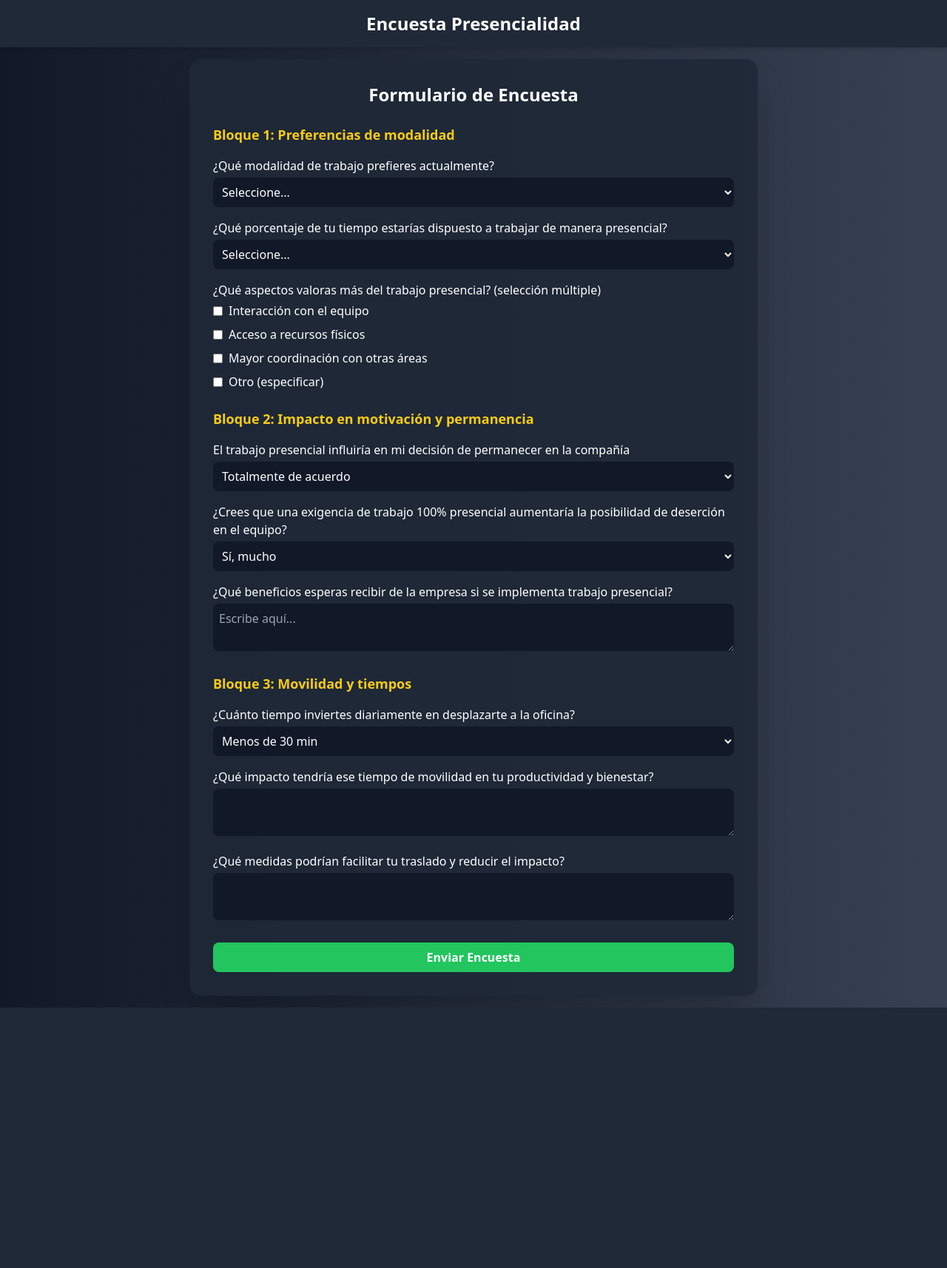
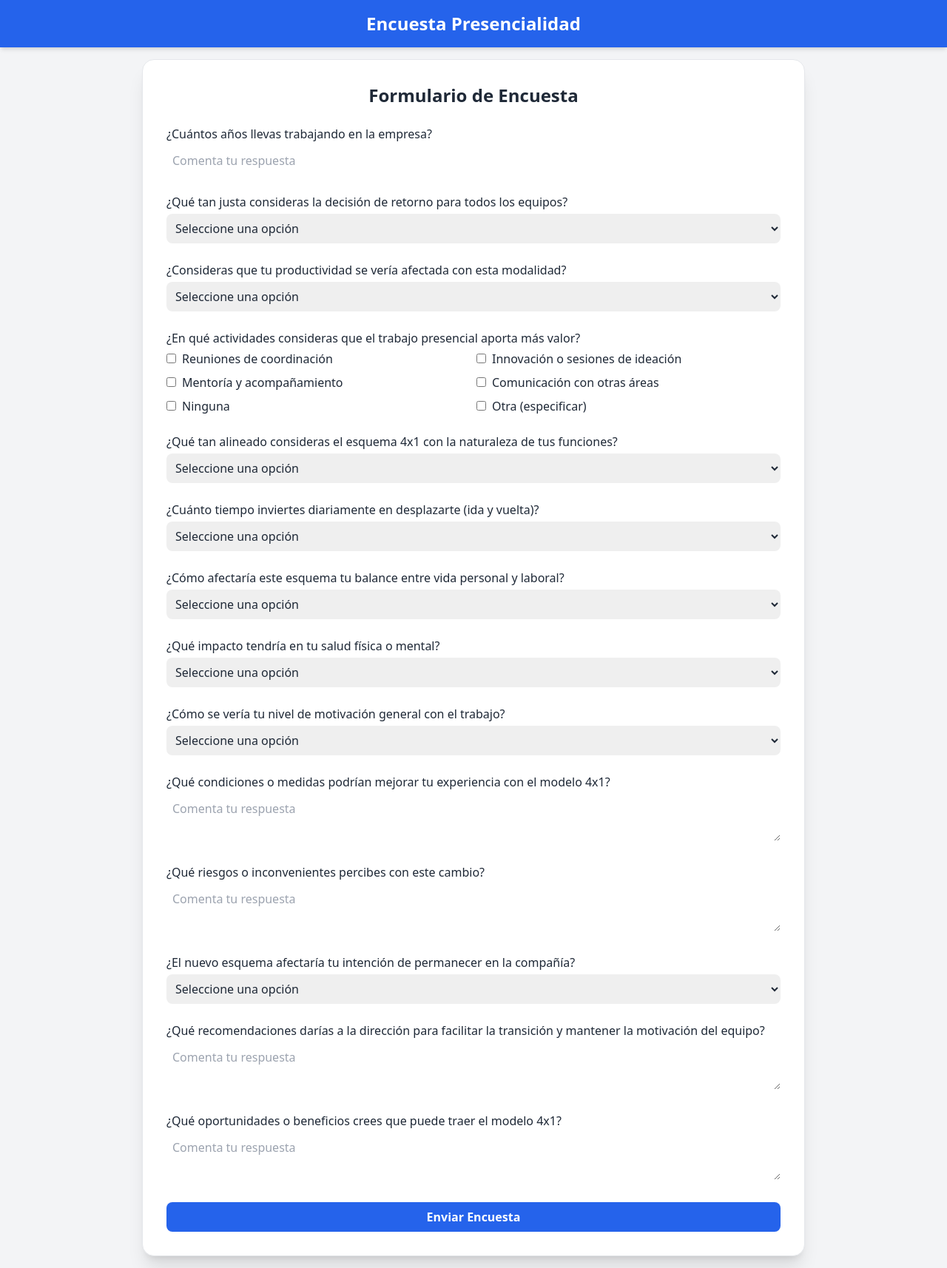
Before and after one commit to AlejRoDo64/EncuestaPresencialidad, a Flask app: page /formulario in a window 1280 px wide. Shown: the whole page at 74% size. Before the commit the page ends 1362 px from the top, so only its background shows below. Run offline with Flask 3, Linux system fonts and the light colour scheme; the visitor is signed in with stand-in values (Sample User, id 1); some libraries are stand-ins or nearby versions.

Commit message:
actualizacion imagenes y preguntas

```diff
--- a/app.py
+++ b/app.py
@@ -4,7 +4,6 @@ import pandas as pd
 from oauth2client.service_account import ServiceAccountCredentials
 import datetime as dt
 
-# ---------------- CONFIGURACIÓN GOOGLE SHEETS ----------------
 scope = [
     "https://www.googleapis.com/auth/spreadsheets",
     "https://www.googleapis.com/auth/drive"
@@ -12,9 +11,8 @@ scope = [
 credentials = ServiceAccountCredentials.from_json_keyfile_name("credentials.json", scope)
 gc = gspread.authorize(credentials)
 
-# IDs de Google Sheets
-ID_USERS = "1UUaq4_qWEXvaV8jnEXvWk_kKQQ-d-Xkvly1hyMZVGMI"        # Usuarios autorizados
-ID_RESPUESTAS = "1c9NX6Tc9f2mLTD5jf_902lo6ibn6JIAb7JS9g8WF_Ms" # Respuestas de encuestas
+ID_USERS = "1UUaq4_qWEXvaV8jnEXvWk_kKQQ-d-Xkvly1hyMZVGMI"
+ID_RESPUESTAS = "1c9NX6Tc9f2mLTD5jf_902lo6ibn6JIAb7JS9g8WF_Ms"
 
 def load_excel_from_drive(file_id):
     sh = gc.open_by_key(file_id)
@@ -22,72 +20,71 @@ def load_excel_from_drive(file_id):
     data = ws.get_all_records()
     return pd.DataFrame(data)
 
-def append_to_excel(file_id, fila):
+def append_to_excel(file_id, fila, headers):
     sh = gc.open_by_key(file_id)
     ws = sh.sheet1
+    if len(ws.get_all_values()) == 0:
+        ws.append_row(headers)
     ws.append_row(fila)
 
-# ---------------- FLASK ----------------
+
 app = Flask(__name__)
 app.secret_key = "my_secret_key"
 
-# Cargar usuarios válidos
+
 df_users = load_excel_from_drive(ID_USERS)
 
-# ---------------- LOGIN ----------------
 @app.route("/", methods=["GET", "POST"])
 def login():
     mensaje = ""
     if request.method == "POST":
         identificacion = request.form.get("identificacion")
         clave = request.form.get("clave")
-
-        # Verificar usuario (usuario == clave)
         if (identificacion in df_users["usuario"].astype(str).values and
             clave == identificacion):
             session["usuario"] = identificacion
             return redirect("/formulario")
         else:
             mensaje = "❌ Usuario o clave incorrectos"
-
     return render_template("Login.html", mensaje=mensaje)
 
-# ---------------- FORMULARIO ----------------
 @app.route("/formulario", methods=["GET", "POST"])
 def formulario():
     if "usuario" not in session:
         return redirect("/")
 
     if request.method == "POST":
-        # Obtener selección múltiple
-        seleccionados = request.form.getlist("valor_presencial")
-        otro_texto = request.form.get("otro_valor", "").strip()
-
-        # Si hay texto en "otro", lo añadimos como valor real
+        seleccionados_extra = request.form.getlist("valor_presencial_extra")
+        otro_texto = request.form.get("otro_valor2", "").strip()
         if otro_texto:
-            seleccionados.append(otro_texto)
+            seleccionados_extra.append(otro_texto)
 
         respuestas = {
             "fecha": dt.datetime.now().strftime("%Y-%m-%d %H:%M:%S"),
-            "modalidad": request.form.get("modalidad"),
-            "porcentaje_presencial": request.form.get("porcentaje"),
-            "valor_presencial": ", ".join(seleccionados),
-            "permanencia": request.form.get("permanencia"),
-            "desercion": request.form.get("desercion"),
-            "beneficios": request.form.get("beneficios"),
-            "tiempo_movilidad": request.form.get("tiempo"),
-            "impacto_movilidad": request.form.get("impacto"),
-            "medidas_movilidad": request.form.get("medidas"),
+            "anios_empresa": request.form.get("anios_empresa"),
+            "justicia": request.form.get("justicia"),
+            "productividad": request.form.get("productividad"),
+            "valor_presencial_extra": ", ".join(seleccionados_extra),
+            "alineacion": request.form.get("alineacion"),
+            "tiempo_total": request.form.get("tiempo_total"),
+            "balance": request.form.get("balance"),
+            "salud": request.form.get("salud"),
+            "motivacion": request.form.get("motivacion"),
+            "mejoras": request.form.get("mejoras"),
+            "riesgos": request.form.get("riesgos"),
+            "permanencia_empresa": request.form.get("permanencia_empresa"),
+            "recomendaciones": request.form.get("recomendaciones"),
+            "oportunidades": request.form.get("oportunidades"),
         }
 
-        append_to_excel(ID_RESPUESTAS, list(respuestas.values()))
+        headers = list(respuestas.keys())
+        fila = list(respuestas.values())
+        append_to_excel(ID_RESPUESTAS, fila, headers)
 
-        # ✅ cerrar sesión y volver al login
         session.clear()
-        return redirect("/")
+        return render_template("Base.html", mensaje="✅ Tu encuesta ha sido registrada con éxito.", redirigir_login=True)
 
     return render_template("Formulario.html")
 
-# ---------------- MAIN ----------------
 if __name__ == "__main__":
     app.run(debug=True)
--- a/templates/Base.html
+++ b/templates/Base.html
@@ -1,45 +1,42 @@
-<!doctype html>
+<!DOCTYPE html>
 <html lang="es">
   <head>
-    <meta charset="utf-8">
-    <meta name="viewport" content="width=device-width, initial-scale=1">
+    <meta charset="utf-8" />
+    <meta name="viewport" content="width=device-width, initial-scale=1" />
     <title>{% block title %}Encuesta Anónima{% endblock %}</title>
 
-    <!-- TailwindCSS -->
     <script src="https://cdn.tailwindcss.com"></script>
-    <!-- SweetAlert2 -->
     <script src="https://cdn.jsdelivr.net/npm/sweetalert2@11"></script>
-
     {% block head_extra %}{% endblock %}
   </head>
 
-  <body class="min-h-screen bg-gradient-to-r from-gray-900 to-gray-700 flex flex-col">
-    <!-- Header -->
-    <header class="bg-gray-800 text-white py-4 shadow-md">
-      <h1 class="text-center text-xl sm:text-2xl font-bold">Encuesta Presencialidad</h1>
+  <body class="min-h-screen bg-gray-100 flex flex-col">
+    <header class="bg-blue-600 text-white py-4 shadow-md">
+      <h1 class="text-center text-xl sm:text-2xl font-bold">
+        Encuesta Presencialidad
+      </h1>
     </header>
 
-    <!-- Contenido dinámico -->
     <main class="flex-1 flex items-center justify-center p-4">
       {% block content %}{% endblock %}
     </main>
-
-    <!-- Mensajes globales -->
     {% if mensaje %}
     <script>
       Swal.fire({
         icon: "{{ 'success' if '✅' in mensaje else 'error' }}",
         title: "{{ 'Éxito' if '✅' in mensaje else 'Error' }}",
         html: `<p class="mt-2 text-lg font-bold">{{ mensaje.replace("✅ ","").replace("❌ ","") }}</p>`,
-        background: "#1e1e1e",
-        color: "#fff",
-        confirmButtonColor: "{{ '#16a34a' if '✅' in mensaje else '#dc2626' }}",
+        background: "#fff",
+        color: "#333",
+        confirmButtonColor: "{{ '#2563eb' if '✅' in mensaje else '#dc2626' }}",
         confirmButtonText: "Aceptar",
         customClass: { popup: "rounded-2xl shadow-lg" }
+      }).then(() => {
+        {% if redirigir_login %}
+          window.location.href = "/";
+        {% endif %}
       });
     </script>
-    {% endif %}
-
-    {% block scripts %}{% endblock %}
+    {% endif %} {% block scripts %}{% endblock %}
   </body>
 </html>
--- a/templates/Formulario.html
+++ b/templates/Formulario.html
@@ -2,125 +2,157 @@
 {% block title %}Formulario - Encuesta Anónima{% endblock %}
 
 {% block content %}
-<div class="bg-gray-800 bg-opacity-90 rounded-2xl shadow-2xl p-6 sm:p-8 w-full max-w-3xl">
-  <h2 class="text-center text-2xl font-bold text-white mb-6">Formulario de Encuesta</h2>
+<div class="bg-white border border-gray-200 rounded-2xl shadow-xl p-6 sm:p-8 w-full max-w-4xl">
+  <h2 class="text-center text-2xl font-bold text-gray-800 mb-6">Formulario de Encuesta</h2>
 
-  <form method="POST" class="space-y-6">
+  <form method="POST" id="encuestaForm" class="space-y-6 text-gray-800">
 
-    <!-- Bloque 1: Preferencias de modalidad -->
-    <div class="space-y-4">
-      <h3 class="text-lg font-semibold text-yellow-400">Bloque 1: Preferencias de modalidad</h3>
+    <!-- 1 -->
+    <div>
+      <label class="block mb-1 font-medium">¿Cuántos años llevas trabajando en la empresa?</label>
+      <input type="number" name="anios_empresa" min="0" placeholder="Comenta tu respuesta"
+        class="w-full rounded-lg border-gray-300 p-2 focus:ring focus:ring-blue-300" required>
+    </div>
 
+    <!-- 2 -->
     <div>
-        <label class="block text-white mb-1">¿Qué modalidad de trabajo prefieres actualmente?</label>
-        <select name="modalidad" class="w-full rounded-lg p-2 bg-gray-900 text-white" required>
-          <option value="">Seleccione...</option>
-          <option>100% presencial</option>
-          <option>Híbrido</option>
-          <option>100% remoto</option>
+      <label class="block mb-1 font-medium">¿Qué tan justa consideras la decisión de retorno para todos los equipos?</label>
+      <select name="justicia" class="w-full rounded-lg border-gray-300 p-2 focus:ring focus:ring-blue-300" required>
+        <option value="">Seleccione una opción</option>
+        <option>Muy injusta</option>
+        <option>Injusta</option>
+        <option>Neutral</option>
+        <option>Justa</option>
+        <option>Muy justa</option>
       </select>
     </div>
 
+    <!-- 3 -->
     <div>
-        <label class="block text-white mb-1">¿Qué porcentaje de tu tiempo estarías dispuesto a trabajar de manera presencial?</label>
-        <select name="porcentaje" class="w-full rounded-lg p-2 bg-gray-900 text-white" required>
-          <option value="">Seleccione...</option>
-          <option>0%</option>
-          <option>25%</option>
-          <option>50%</option>
-          <option>75%</option>
-          <option>100%</option>
+      <label class="block mb-1 font-medium">¿Consideras que tu productividad se vería afectada con esta modalidad?</label>
+      <select name="productividad" class="w-full rounded-lg border-gray-300 p-2 focus:ring focus:ring-blue-300" required>
+        <option value="">Seleccione una opción</option>
+        <option>Disminuiría mucho</option>
+        <option>Disminuiría</option>
+        <option>Se mantendría igual</option>
+        <option>Aumentaría</option>
+        <option>Aumentaría mucho</option>
       </select>
     </div>
 
+    <!-- 4 -->
     <div>
-        <span class="block text-white mb-1">¿Qué aspectos valoras más del trabajo presencial? (selección múltiple)</span>
-        <div class="space-y-2">
-          <label class="flex items-center text-white">
-            <input type="checkbox" name="valor_presencial" value="Interacción con el equipo" class="mr-2">
-            Interacción con el equipo
-          </label>
-          <label class="flex items-center text-white">
-            <input type="checkbox" name="valor_presencial" value="Acceso a recursos físicos" class="mr-2">
-            Acceso a recursos físicos
-          </label>
-          <label class="flex items-center text-white">
-            <input type="checkbox" name="valor_presencial" value="Mayor coordinación" class="mr-2">
-            Mayor coordinación con otras áreas
-          </label>
-          <!-- "Otro" activador -->
-          <label class="flex items-center text-white">
-            <input type="checkbox" id="chkOtro" class="mr-2">
-            Otro (especificar)
-          </label>
+      <label class="block mb-1 font-medium">¿En qué actividades consideras que el trabajo presencial aporta más valor?</label>
+      <div class="grid grid-cols-1 sm:grid-cols-2 gap-2">
+        <label><input type="checkbox" name="valor_presencial_extra" value="Reuniones de coordinación" class="mr-2">Reuniones de coordinación</label>
+        <label><input type="checkbox" name="valor_presencial_extra" value="Innovación o sesiones de ideación" class="mr-2">Innovación o sesiones de ideación</label>
+        <label><input type="checkbox" name="valor_presencial_extra" value="Mentoría y acompañamiento" class="mr-2">Mentoría y acompañamiento</label>
+        <label><input type="checkbox" name="valor_presencial_extra" value="Comunicación con otras áreas" class="mr-2">Comunicación con otras áreas</label>
+        <label><input type="checkbox" name="valor_presencial_extra" value="Ninguna" class="mr-2">Ninguna</label>
+        <label><input type="checkbox" id="chkOtro2" class="mr-2">Otra (especificar)</label>
+      </div>
+      <textarea id="txtOtro2" name="otro_valor2" class="hidden mt-2 w-full rounded-lg border-gray-300 p-2" rows="2" placeholder="Comenta tu respuesta"></textarea>
     </div>
 
-        <!-- Campo de texto oculto -->
-        <textarea id="txtOtro" name="otro_valor"
-          class="hidden mt-2 w-full rounded-lg p-2 bg-gray-900 text-white"
-          rows="2" placeholder="Especifique aquí..."></textarea>
-      </div>
-    </div>
-
-    <!-- Bloque 2: Motivación -->
-    <div class="space-y-4">
-      <h3 class="text-lg font-semibold text-yellow-400">Bloque 2: Impacto en motivación y permanencia</h3>
-
+    <!-- 5 -->
     <div>
-        <label class="block text-white mb-1">El trabajo presencial influiría en mi decisión de permanecer en la compañía</label>
-        <select name="permanencia" class="w-full rounded-lg p-2 bg-gray-900 text-white" required>
-          <option>Totalmente de acuerdo</option>
-          <option>De acuerdo</option>
-          <option>Neutral</option>
-          <option>En desacuerdo</option>
-          <option>Totalmente en desacuerdo</option>
+      <label class="block mb-1 font-medium">¿Qué tan alineado consideras el esquema 4x1 con la naturaleza de tus funciones?</label>
+      <select name="alineacion" class="w-full rounded-lg border-gray-300 p-2 focus:ring focus:ring-blue-300" required>
+        <option value="">Seleccione una opción</option>
+        <option>Muy alineado</option>
+        <option>Parcialmente alineado</option>
+        <option>Poco alineado</option>
+        <option>Nada alineado</option>
       </select>
     </div>
 
+    <!-- 6 -->
     <div>
-        <label class="block text-white mb-1">¿Crees que una exigencia de trabajo 100% presencial aumentaría la posibilidad de deserción en el equipo?</label>
-        <select name="desercion" class="w-full rounded-lg p-2 bg-gray-900 text-white" required>
-          <option>Sí, mucho</option>
-          <option>Sí, en parte</option>
-          <option>No tendría impacto</option>
-          <option>No lo sé</option>
+      <label class="block mb-1 font-medium">¿Cuánto tiempo inviertes diariamente en desplazarte (ida y vuelta)?</label>
+      <select name="tiempo_total" class="w-full rounded-lg border-gray-300 p-2 focus:ring focus:ring-blue-300" required>
+        <option value="">Seleccione una opción</option>
+        <option>Menos de 1 hora</option>
+        <option>1 a 2 horas</option>
+        <option>2 a 3 horas</option>
+        <option>Más de 3 horas</option>
       </select>
     </div>
 
+    <!-- 7 -->
     <div>
-        <label class="block text-white mb-1">¿Qué beneficios esperas recibir de la empresa si se implementa trabajo presencial?</label>
-        <textarea name="beneficios" class="w-full rounded-lg p-2 bg-gray-900 text-white" rows="2" placeholder="Escribe aquí..."></textarea>
-      </div>
-    </div>
-
-    <!-- Bloque 3: Movilidad -->
-    <div class="space-y-4">
-      <h3 class="text-lg font-semibold text-yellow-400">Bloque 3: Movilidad y tiempos</h3>
-
-      <div>
-        <label class="block text-white mb-1">¿Cuánto tiempo inviertes diariamente en desplazarte a la oficina?</label>
-        <select name="tiempo" class="w-full rounded-lg p-2 bg-gray-900 text-white" required>
-          <option>Menos de 30 min</option>
-          <option>30 min – 1 hora</option>
-          <option>1 – 2 horas</option>
-          <option>Más de 2 horas</option>
+      <label class="block mb-1 font-medium">¿Cómo afectaría este esquema tu balance entre vida personal y laboral?</label>
+      <select name="balance" class="w-full rounded-lg border-gray-300 p-2 focus:ring focus:ring-blue-300" required>
+        <option value="">Seleccione una opción</option>
+        <option>Lo afectaría mucho</option>
+        <option>Lo afectaría poco</option>
+        <option>No lo afectaría</option>
       </select>
     </div>
 
+    <!-- 8 -->
     <div>
-        <label class="block text-white mb-1">¿Qué impacto tendría ese tiempo de movilidad en tu productividad y bienestar?</label>
-        <textarea name="impacto" class="w-full rounded-lg p-2 bg-gray-900 text-white" rows="2"></textarea>
+      <label class="block mb-1 font-medium">¿Qué impacto tendría en tu salud física o mental?</label>
+      <select name="salud" class="w-full rounded-lg border-gray-300 p-2 focus:ring focus:ring-blue-300" required>
+        <option value="">Seleccione una opción</option>
+        <option>Muy negativo</option>
+        <option>Algo negativo</option>
+        <option>Neutral</option>
+        <option>Algo positivo</option>
+        <option>Muy positivo</option>
+      </select>
     </div>
 
+    <!-- 9 -->
     <div>
-        <label class="block text-white mb-1">¿Qué medidas podrían facilitar tu traslado y reducir el impacto?</label>
-        <textarea name="medidas" class="w-full rounded-lg p-2 bg-gray-900 text-white" rows="2"></textarea>
-      </div>
+      <label class="block mb-1 font-medium">¿Cómo se vería tu nivel de motivación general con el trabajo?</label>
+      <select name="motivacion" class="w-full rounded-lg border-gray-300 p-2 focus:ring focus:ring-blue-300" required>
+        <option value="">Seleccione una opción</option>
+        <option>Disminuiría mucho</option>
+        <option>Disminuiría</option>
+        <option>Se mantendría igual</option>
+        <option>Aumentaría</option>
+        <option>Aumentaría mucho</option>
+      </select>
     </div>
 
-    <!-- Botón de envío -->
+    <!-- 10 -->
+    <div>
+      <label class="block mb-1 font-medium">¿Qué condiciones o medidas podrían mejorar tu experiencia con el modelo 4x1?</label>
+      <textarea name="mejoras" class="w-full rounded-lg border-gray-300 p-2" rows="2" placeholder="Comenta tu respuesta"></textarea>
+    </div>
+
+    <!-- 11 -->
+    <div>
+      <label class="block mb-1 font-medium">¿Qué riesgos o inconvenientes percibes con este cambio?</label>
+      <textarea name="riesgos" class="w-full rounded-lg border-gray-300 p-2" rows="2" placeholder="Comenta tu respuesta"></textarea>
+    </div>
+
+    <!-- 12 -->
+    <div>
+      <label class="block mb-1 font-medium">¿El nuevo esquema afectaría tu intención de permanecer en la compañía?</label>
+      <select name="permanencia_empresa" class="w-full rounded-lg border-gray-300 p-2 focus:ring focus:ring-blue-300" required>
+        <option value="">Seleccione una opción</option>
+        <option>Sí</option>
+        <option>No</option>
+        <option>Aún no lo sé</option>
+      </select>
+    </div>
+
+    <!-- 13 -->
+    <div>
+      <label class="block mb-1 font-medium">¿Qué recomendaciones darías a la dirección para facilitar la transición y mantener la motivación del equipo?</label>
+      <textarea name="recomendaciones" class="w-full rounded-lg border-gray-300 p-2" rows="2" placeholder="Comenta tu respuesta"></textarea>
+    </div>
+
+    <!-- 14 -->
+    <div>
+      <label class="block mb-1 font-medium">¿Qué oportunidades o beneficios crees que puede traer el modelo 4x1?</label>
+      <textarea name="oportunidades" class="w-full rounded-lg border-gray-300 p-2" rows="2" placeholder="Comenta tu respuesta"></textarea>
+    </div>
+
+    <!-- Enviar -->
     <div class="text-center">
-      <button type="submit" class="w-full bg-green-500 text-white py-2 rounded-lg font-bold hover:bg-green-400 transition">
+      <button type="submit" class="w-full bg-blue-600 text-white py-2 rounded-lg font-bold hover:bg-blue-500 transition">
         Enviar Encuesta
       </button>
     </div>
@@ -131,15 +163,12 @@
 {% block scripts %}
 <script>
   document.addEventListener("DOMContentLoaded", () => {
-    const chkOtro = document.getElementById("chkOtro");
-    const txtOtro = document.getElementById("txtOtro");
-
-    if (chkOtro) {
-      chkOtro.addEventListener("change", () => {
-        txtOtro.classList.toggle("hidden", !chkOtro.checked);
-        if (!chkOtro.checked) {
-          txtOtro.value = ""; // limpiar si lo desmarcan
-        }
+    const chkOtro2 = document.getElementById("chkOtro2");
+    const txtOtro2 = document.getElementById("txtOtro2");
+    if (chkOtro2) {
+      chkOtro2.addEventListener("change", () => {
+        txtOtro2.classList.toggle("hidden", !chkOtro2.checked);
+        if (!chkOtro2.checked) txtOtro2.value = "";
       });
     }
   });
```
Also changed, not shown: templates/Login.html (+9 -9 lines), README.md (deleted). Lines whose indentation alone changed are shown as unchanged.
